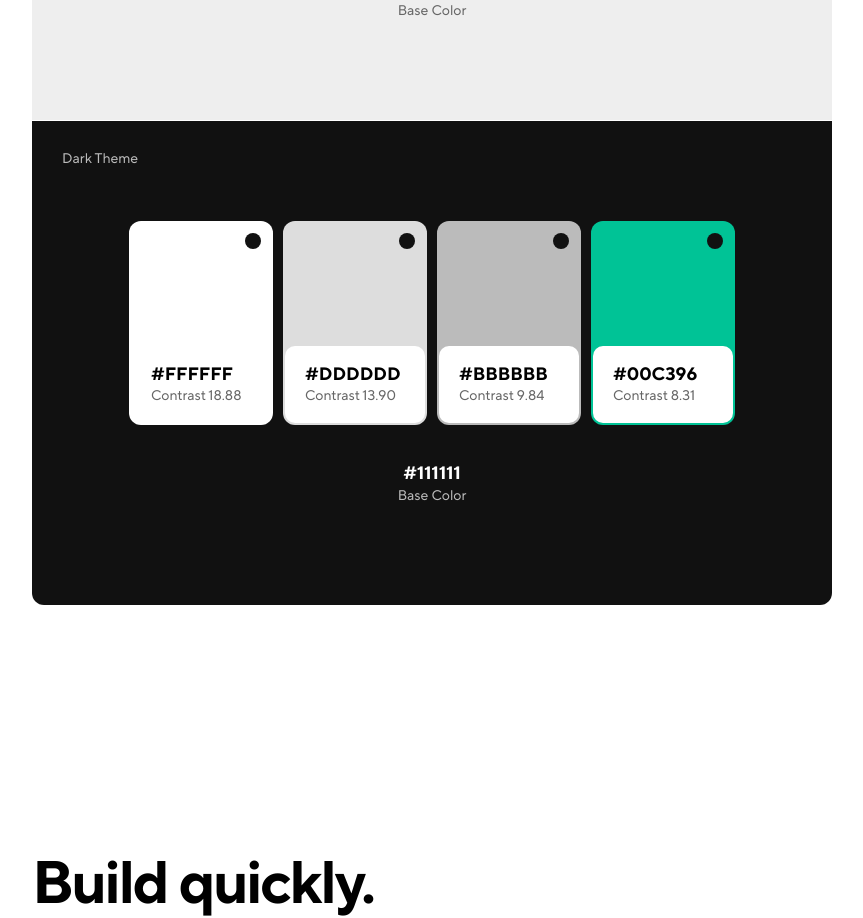
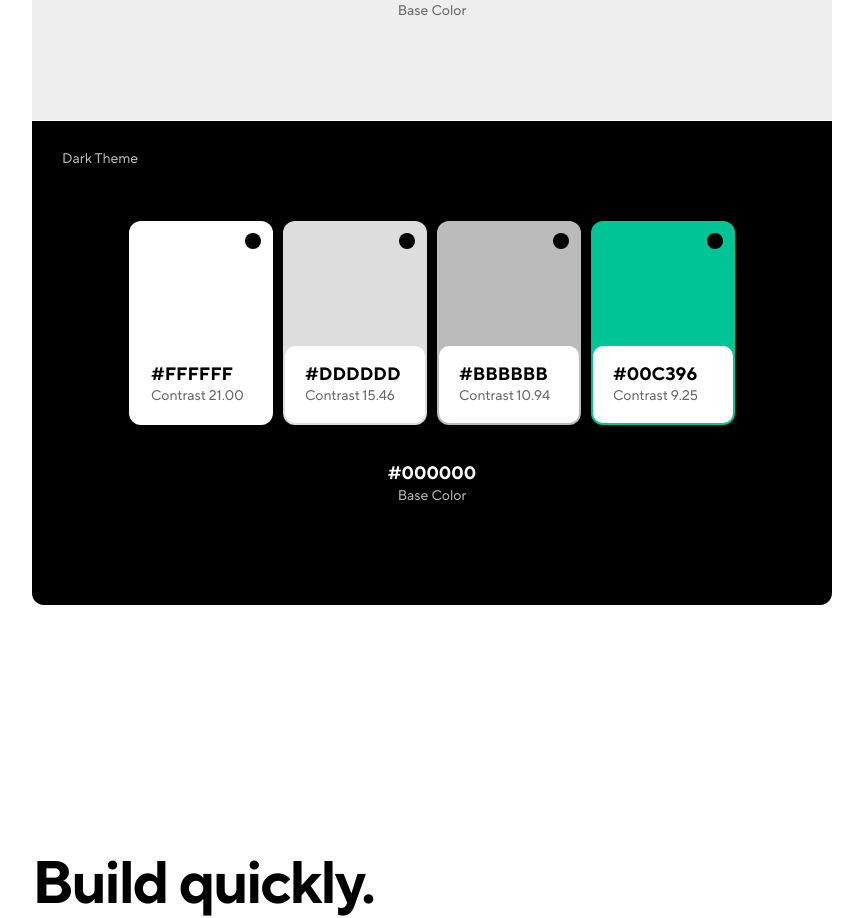
Before and after one commit to thomrm/thomrm, a SvelteKit app: page /projects/juniper in a window 1280 px wide. Shown: the part 2780-3698 px from the top of the page, without its empty margins (208-1071 px from the left). Built offline with nearby package versions, Linux system fonts and the light colour scheme.

Commit message:
color fixes

```diff
--- a/src/lib/colors.css
+++ b/src/lib/colors.css
@@ -10,10 +10,9 @@
     --Color-Overlay: #FFFFFF;
     --Background-Base: #EEEEEE;
     --Background-Alt: #FFFFFF;
-    --Background-Header: 255, 255, 255;
     --Border: #DDDDDD;
     --Divider: #EEEEEE;
-    --Shadow: #00000025;
+    --Shadow: #CCCCCC;
 }
 
 .dark {
@@ -21,15 +20,14 @@
     --Black: #000000;
 
     --Primary-Color: #00C396;
-    --Background-Primary: #000000;
+    --Background-Primary: #111111;
     --Header-Text: #FFFFFF;
     --Body-Text: #DDDDDD;
     --Sub-Text: #BBBBBB;
-    --Color-Overlay: #000000;
-    --Background-Base: #111111;
-    --Background-Alt: #222222;
-    --Background-Header: 34, 34, 34;
+    --Color-Overlay: #111111;
+    --Background-Base: #000000;
+    --Background-Alt: #111111;
     --Border: #222222;
     --Divider: #111111;
-    --Shadow: #000000cc;
+    --Shadow: #222222;
 }
--- a/src/routes/+layout.svelte
+++ b/src/routes/+layout.svelte
@@ -40,7 +40,7 @@
     {/if}
     {#if dark == true}
         <style>
-            body { background-color: #111111; }
+            body { background-color: #000000; }
         </style>
     {/if}
     {#if nav}
@@ -194,6 +194,10 @@
                 background-image: url('/Map-Dark.svg');
             }
 
+            & .page-mark {
+                box-shadow: 0 0 0 1px var(--Background-Primary);
+            }
+
         }
     }
 
@@ -207,7 +211,7 @@
         border-radius: 999px;
         z-index: 5;
 
-        transition: outline-color 200ms, outline-offset 200ms;
+        transition: outline-color 200ms, outline-offset 200ms, box-shadow 200ms;
 
         &:focus-visible {
             outline-color: var(--Primary-Color);
--- a/src/routes/projects/juniper/+page.svelte
+++ b/src/routes/projects/juniper/+page.svelte
@@ -111,30 +111,30 @@
                                 <div class="color color-1">
                                     <div class="label light">
                                         <p class="label-header">#FFFFFF</p>
-                                        <p class="xsmall">Contrast 18.88</p>
+                                        <p class="xsmall">Contrast 21.00</p>
                                     </div>
                                 </div>
                                 <div class="color color-2">
                                     <div class="label light">
                                         <p class="label-header">#DDDDDD</p>
-                                        <p class="xsmall">Contrast 13.90</p>
+                                        <p class="xsmall">Contrast 15.46</p>
                                     </div>
                                 </div>
                                 <div class="color color-3">
                                     <div class="label light">
                                         <p class="label-header">#BBBBBB</p>
-                                        <p class="xsmall">Contrast 9.84</p>
+                                        <p class="xsmall">Contrast 10.94</p>
                                     </div>
                                 </div>
                                 <div class="color color-4">
                                     <div class="label light">
                                         <p class="label-header">#00C396</p>
-                                        <p class="xsmall">Contrast 8.31</p>
+                                        <p class="xsmall">Contrast 9.25</p>
                                     </div>
                                 </div>
                             </div>
                             <div class="base-color">
-                                <p class="label-header">#111111</p>
+                                <p class="label-header">#000000</p>
                                 <p class="xsmall">Base Color</p>
                             </div>
                         </div>
```
Also changed, not shown: static/Map-Dark.svg.
